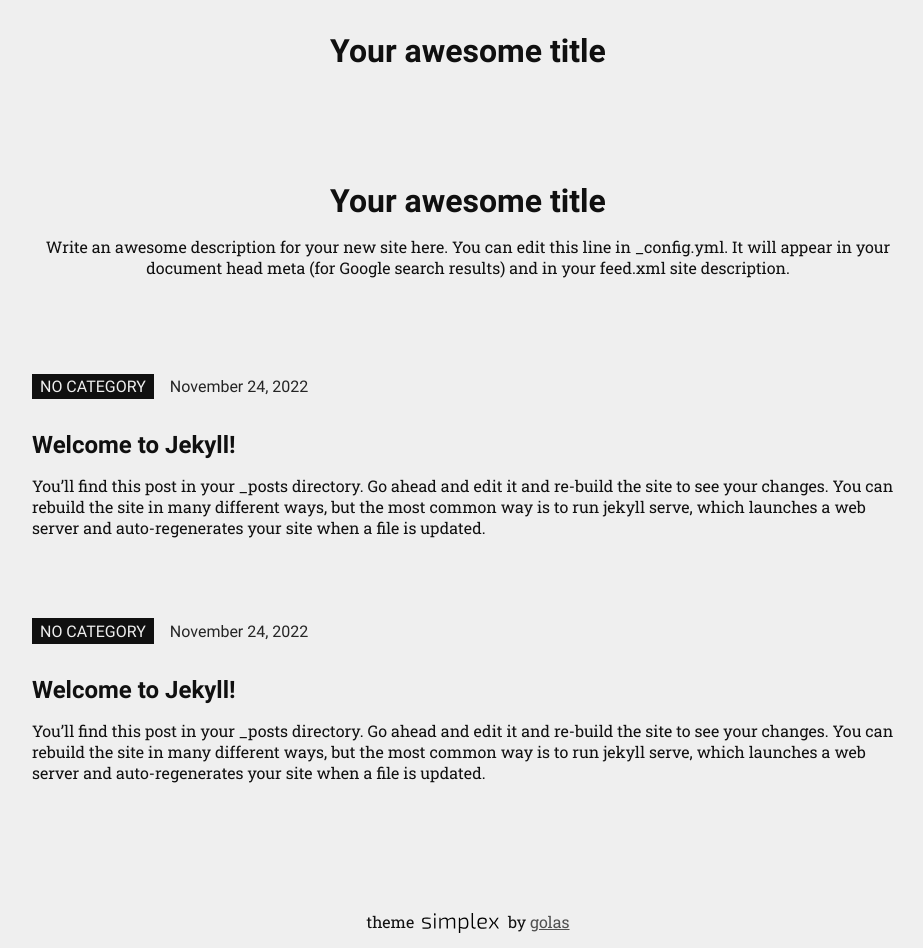
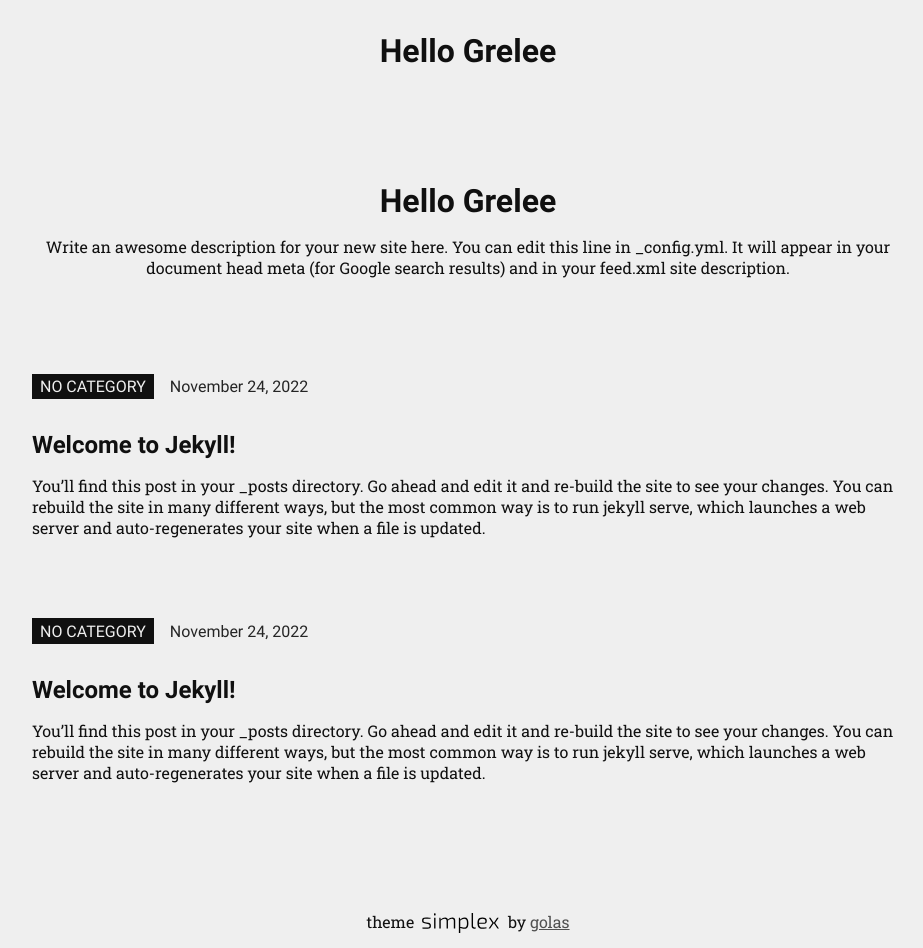
Before and after one commit to vingree/vingree.github.io, a Jekyll site: the page built from index.markdown, in a window 1280 px wide. Shown: the whole page, without its empty margins (172-1095 px from the left). Built offline with Jekyll 4.4.1, drawn with Linux system fonts in a browser that asks for light colours.

Commit message:
Update _config.yml

```diff
--- a/_config.yml
+++ b/_config.yml
@@ -18,8 +18,8 @@
 # You can create any custom variable you would like, and they will be accessible
 # in the templates via {{ site.myvariable }}.
 
-title: Your awesome title
-email: your-email@example.com
+title: Hello Grelee
+email: vingree@163.com
 description: >- # this means to ignore newlines until "baseurl:"
   Write an awesome description for your new site here. You can edit this
   line in _config.yml. It will appear in your document head meta (for
```
